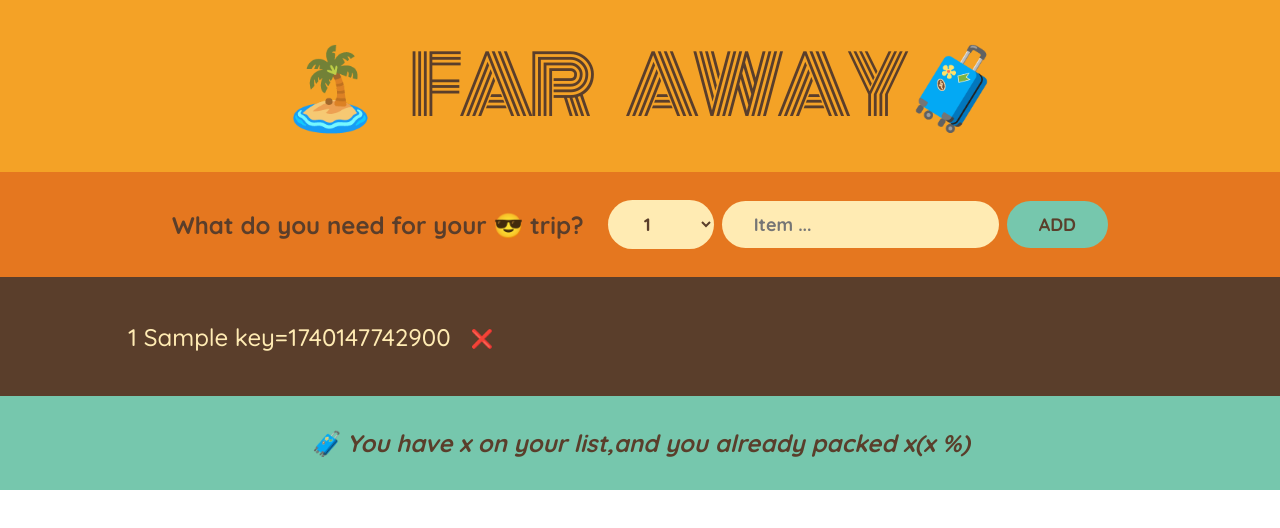
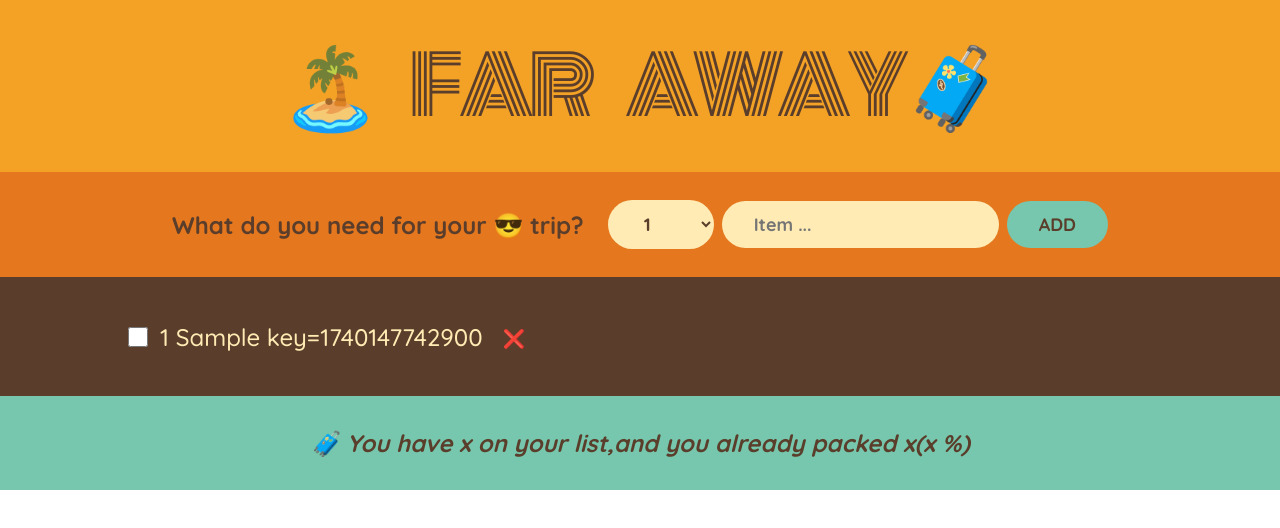
Before and after one commit to entibimenya05/travel-list, a React (Create React App) app: page / in a window 1280 px wide. Both pictures are taken after typing "Sample" into the empty fields and a click on the button "ADD". Shown: the top 528 px of the page. Built offline with nearby package versions, Linux system fonts and the light colour scheme.

Commit message:
updating an item

```diff
--- a/src/App.js
+++ b/src/App.js
@@ -17,6 +17,13 @@
   function handleDeleteItem(id) {
     setItems((items) => items.filter((item) => item.id !== id));
   }
+  function handleToggleItem(id) {
+    setItems((items) =>
+      items.map((item) =>
+        item.id === id ? { ...item, packed: !item.packed } : item
+      )
+    );
+  }
   return (
     <div className="App">
       <Logo />
@@ -25,6 +32,7 @@
         items={items}
         //pass the function as props into the packing List
         onDeleteItem={handleDeleteItem}
+        onToggleItem={handleToggleItem}
       />
       <Stats />
     </div>
@@ -92,7 +100,7 @@
   );
 }
 //3.Pass onDeleteItem as a prop into the packing List
-function PackingList({ items, onDeleteItem }) {
+function PackingList({ items, onDeleteItem, onToggleItem }) {
   return (
     <div className="list">
       <ul>
@@ -101,6 +109,7 @@
             item={item}
             //5. we now need to pass it on in the Item component here
             onDeleteItem={onDeleteItem}
+            onToggleItem={onToggleItem}
             key={item.id}
           />
         ))}
@@ -109,10 +118,15 @@
   );
 }
 //4.here we also need onDeleteItem as props because the button is in the Item component
-function Item({ item, onDeleteItem }) {
+function Item({ item, onDeleteItem, onToggleItem }) {
   return (
     //conditionally styling: if the item.packed: true return a textDecoration;,if not return the element
     <li>
+      <input
+        type="checkbox"
+        value={item.packed}
+        onChange={() => onToggleItem(item.id)}
+      />
       <span style={item.packed ? { textDecoration: "line-through" } : {}}>
         {item.quantity} {item.description} key={item.id}
       </span>
```
